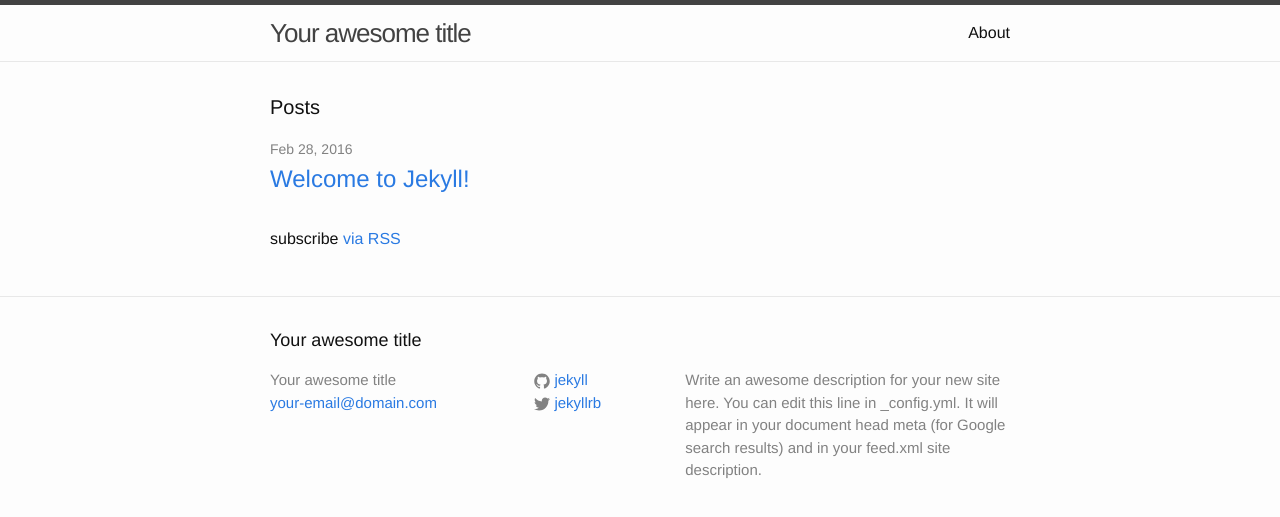
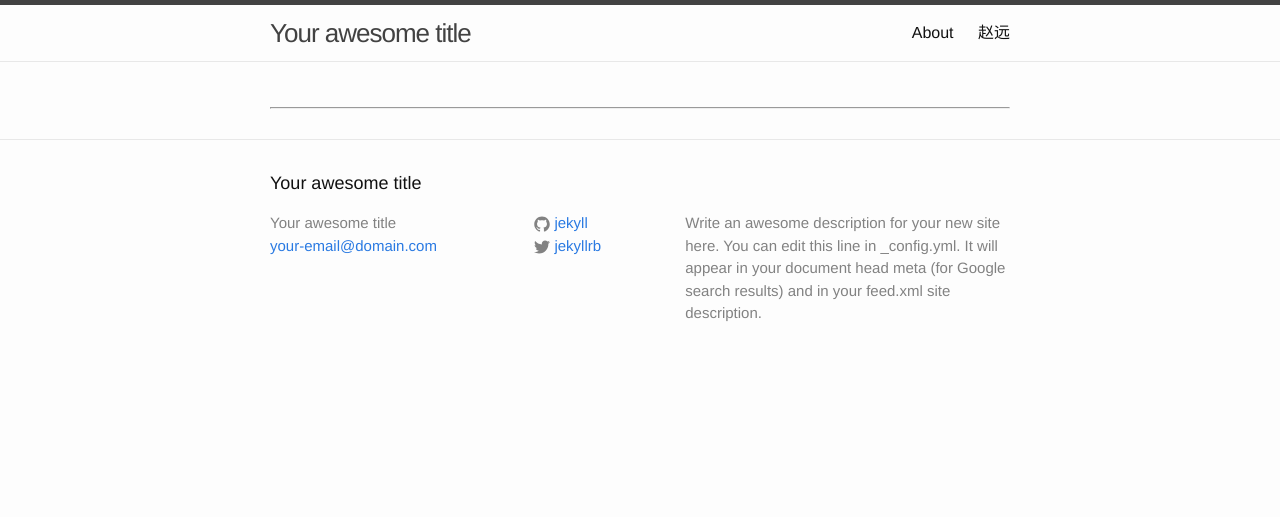
Before and after one commit to zhaoxiaobao/zhaoxiaobao.github.io, a Jekyll site: the page built from index.html, in a window 1280 px wide. Shown: the top 517 px of the page. Built offline with Jekyll 4.4.1, drawn with Linux system fonts in a browser that asks for light colours.

Commit message:
修改主页

```diff
--- a/index.html
+++ b/index.html
@@ -1,23 +1,25 @@
 ---
 layout: default
+title: 赵远
 ---
 
-<div class="home">
+  <div class="top-strip"></div>
+  <div class="content">
+    <main class="container">
+      <div class="row-fluid">
+        <ul class="entries">
+        {% for post in paginator.posts %}
+          <li>
+            <a href="{{ post.url }}">
+                      <span>{{ post.date | date: "%d %B %Y" }}</span>
+                <h3>赵远</h3>
+                    <h5>了解更多的我，点击进入个人简历 ...</h5>
+            </a>
+          </li>
+        {% endfor %}
+        </ul>
+      </div>
+      <hr>
 
-  <h1 class="page-heading">Posts</h1>
-
-  <ul class="post-list">
-    {% for post in site.posts %}
-      <li>
-        <span class="post-meta">{{ post.date | date: "%b %-d, %Y" }}</span>
-
-        <h2>
-          <a class="post-link" href="{{ post.url | prepend: site.baseurl }}">{{ post.title }}</a>
-        </h2>
-      </li>
-    {% endfor %}
-  </ul>
-
-  <p class="rss-subscribe">subscribe <a href="{{ "/feed.xml" | prepend: site.baseurl }}">via RSS</a></p>
-
-</div>
+    </main>
+  </div>
```
